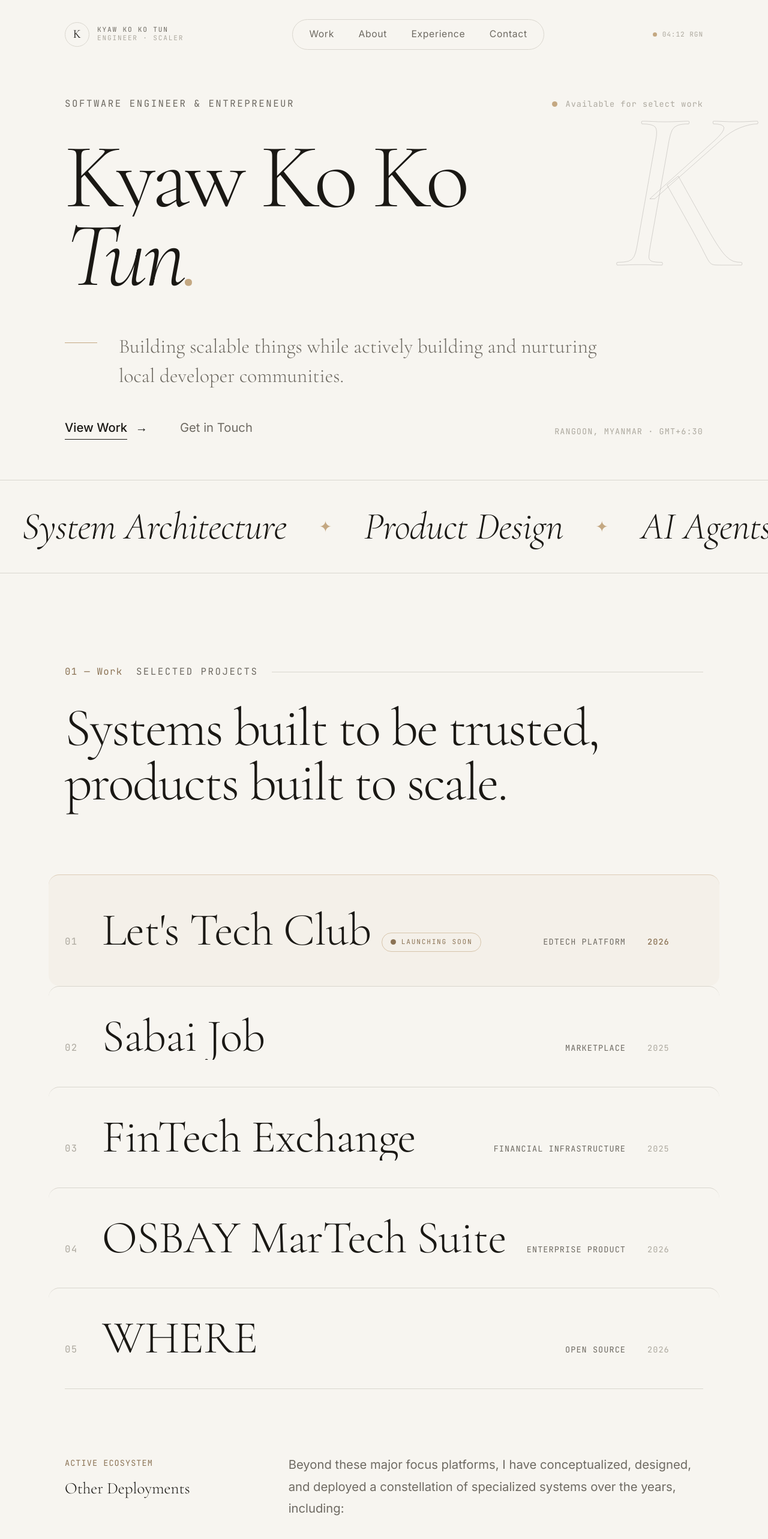
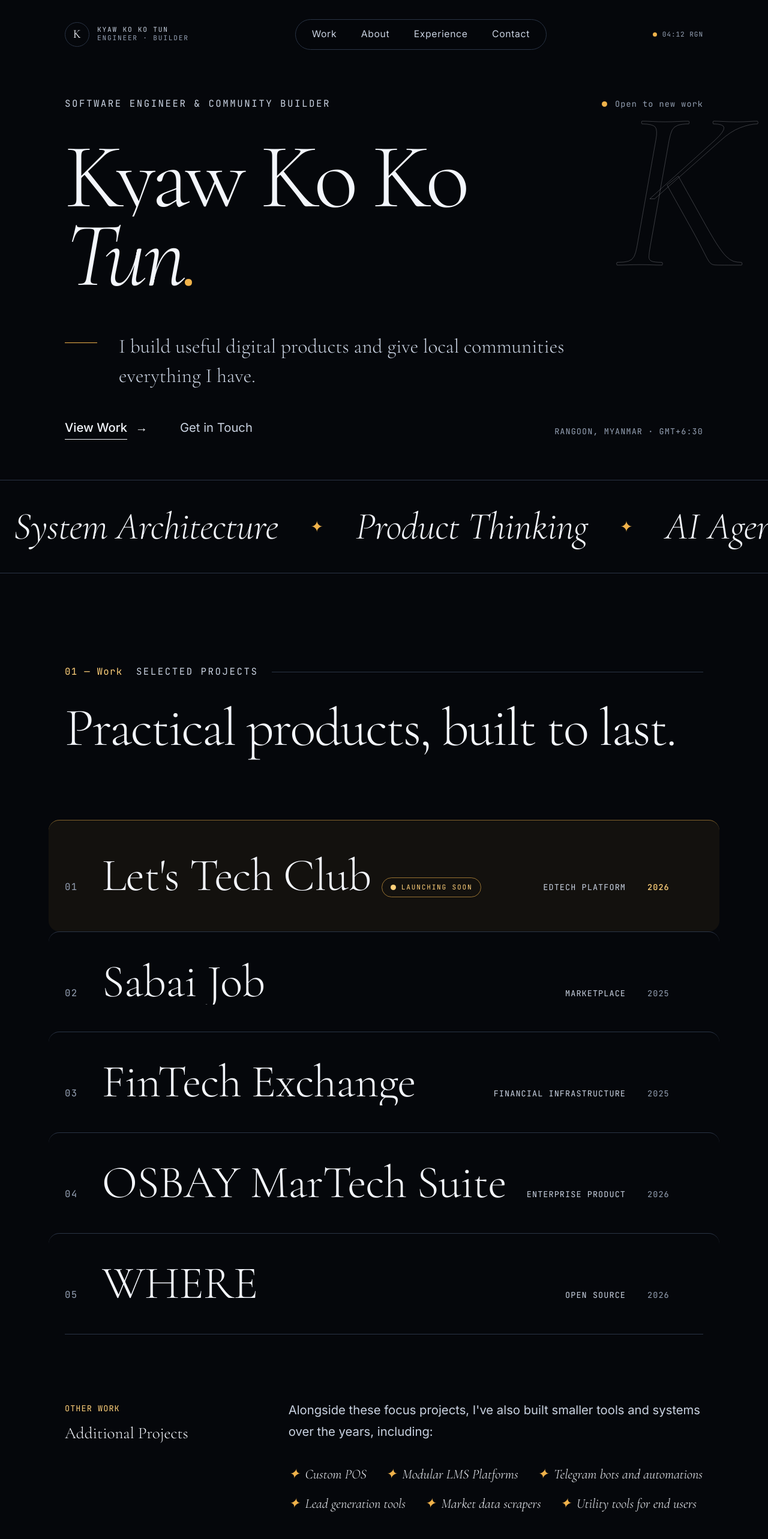
Before and after one commit to BradyTun/My-Portfolio-ReactJS, a React (Vite) app: page / in a window 1280 px wide. Shown: the top 2566 px of the page at 60% size. Built offline with nearby package versions, Linux system fonts and the light colour scheme.

Commit message:
Dark Theme

```diff
--- a/index.html
+++ b/index.html
@@ -4,7 +4,8 @@
     <meta charset="UTF-8" />
     <link rel="icon" type="image/svg+xml" href="/favicon.svg" />
     <meta name="viewport" content="width=device-width, initial-scale=1.0" />
-    <meta name="description" content="Kyaw Ko Ko Tun — Software Engineer & Entrepreneur. Full-stack systems, human-scale products. Building at the intersection of engineering precision and entrepreneurial ambition." />
+    <meta name="theme-color" content="#05070B" />
+    <meta name="description" content="Kyaw Ko Ko Tun — Software engineer focused on practical full-stack systems, thoughtful products, and community work in Myanmar." />
     <!-- Google Fonts preconnect for performance -->
     <link rel="preconnect" href="https://fonts.googleapis.com" />
     <link rel="preconnect" href="https://fonts.gstatic.com" crossorigin />
--- a/package.json
+++ b/package.json
@@ -10,6 +10,7 @@
     "preview": "vite preview"
   },
   "dependencies": {
+    "lucide-react": "^1.17.0",
     "react": "^19.2.6",
     "react-dom": "^19.2.6"
   },
--- a/src/components/Hero.jsx
+++ b/src/components/Hero.jsx
@@ -30,11 +30,11 @@ export default function Hero() {
         style={{ animationDelay: '80ms' }}
       >
         <span className="font-mono text-xs md:text-sm tracking-widest text-ink-muted uppercase">
-          Software Engineer &amp; Entrepreneur
+          Software Engineer &amp; Community Builder
         </span>
         <span className="font-mono text-xs tracking-wider text-ink-faint hidden sm:flex items-center gap-3">
           <span className="inline-block w-2 h-2 rounded-full bg-accent" />
-          Available for select work
+          Open to new work
         </span>
       </div>
 
@@ -73,8 +73,8 @@ export default function Hero() {
           {/* Thin structural line — a visual breath between name and copy */}
           <div className="w-12 h-px bg-accent mt-[0.95rem] flex-shrink-0" />
           <p className="font-display text-ink-muted leading-[1.45] max-w-3xl text-[clamp(1.35rem,2.6vw,2rem)] font-light">
-            Building scalable things while actively building
-            and nurturing local developer communities.
+            I build useful digital products and give
+            local communities everything I have.
           </p>
         </div>
       </div>
--- a/src/components/Marquee.jsx
+++ b/src/components/Marquee.jsx
@@ -4,11 +4,11 @@
 const ITEMS = [
   'Full-Stack Engineering',
   'System Architecture',
-  'Product Design',
+  'Product Thinking',
   'AI Agents',
-  'Scalable Infrastructure',
+  'Reliable Infrastructure',
   'UX Thinking',
-  'Entrepreneurship',
+  'Community Work',
 ]
 
 export default function Marquee() {
--- a/src/components/Nav.jsx
+++ b/src/components/Nav.jsx
@@ -116,7 +116,7 @@ export default function Nav() {
               Kyaw Ko Ko Tun
             </span>
             <span className="block font-mono text-[0.62rem] tracking-widest uppercase text-ink-faint">
-              Engineer · Scaler
+              Engineer · Builder
             </span>
           </span>
         </a>
--- a/src/components/Work.jsx
+++ b/src/components/Work.jsx
@@ -1,5 +1,6 @@
 import { useState } from 'react'
 import { Section, SectionHeading } from './Section'
+import { ArrowUpRight } from 'lucide-react'
 
 // ── Project data ────────────────────────────────────────────────────────────
 const PROJECTS = [
@@ -10,10 +11,10 @@ const PROJECTS = [
     category: 'EdTech Platform',
     role: 'Founder & CEO',
     description:
-      'A modern, specialized tech school and educational platform built to train the next generation of developers — curriculum, product, and infrastructure.',
+      'A practical tech education platform focused on helping the next generation of developers learn through real projects.',
     stack: ['Next.js', 'Django', 'PostgreSQL', 'AWS'],
     link: 'https://www.facebook.com/letstechclub',
-    status: 'Launching Soon ✦',
+    status: 'In Progress ✦',
     featured: true,
   },
   {
@@ -23,7 +24,7 @@ const PROJECTS = [
     category: 'Marketplace',
     role: 'Engineering & Product',
     description:
-      "A pioneering platform connecting Myanmar's blue-collar workers with verified, equitable employment opportunities in Thailand.",
+      "A platform connecting Myanmar's blue-collar workers with verified employment opportunities in Thailand.",
     stack: ['React', 'Django', 'PostgreSQL', 'Docker'],
     link: 'https://sabaijob.com',
     status: 'Live',
@@ -35,7 +36,7 @@ const PROJECTS = [
     category: 'Financial Infrastructure',
     role: 'System Architect',
     description:
-      'A high-stakes, Binance-inspired P2P financial exchange platform. Details confidential — built for trust, throughput, and security under pressure.',
+      'A P2P financial exchange project. Details are confidential; my focus was reliability, security, and clear transaction flows.',
     stack: ['React', 'Django', 'PostgreSQL', 'AWS'],
     status: 'Confidential',
   },
@@ -46,7 +47,7 @@ const PROJECTS = [
     category: 'Enterprise Product',
     role: 'Senior Software Engineer',
     description:
-      'Automated lead-searching, market research, and conversion pipelines — marketing-technology products engineered for scale and reliability.',
+      'Automated lead search, market research, and conversion workflows for marketing teams, built for reliability and steady growth.',
     stack: ['Next.js', 'Django', 'PostgreSQL', 'Docker', 'AWS'],
     status: 'In Production',
   },
@@ -57,7 +58,7 @@ const PROJECTS = [
     category: 'Open Source',
     role: 'Founder',
     description:
-      'An upcoming open-source networking platform — reimagining how people connect, share, and build community in the open.',
+      'An upcoming open-source networking platform for people to connect, share, and build community in public.',
     stack: ['Next.js', 'PostgreSQL', 'Docker'],
     status: 'Upcoming',
   },
@@ -69,18 +70,25 @@ const PROJECTS = [
 function ProjectRow({ project }) {
   const [open, setOpen] = useState(false)
 
-  const RowTag = project.link ? 'a' : 'div'
-  const rowProps = project.link
-    ? { href: project.link, target: '_blank', rel: 'noopener noreferrer' }
-    : {}
+  const toggleOpen = () => setOpen((v) => !v)
+  const onKeyDown = (e) => {
+    if (e.key === 'Enter' || e.key === ' ') {
+      e.preventDefault()
+      toggleOpen()
+    }
+  }
 
   return (
-    <RowTag
-      {...rowProps}
+    <div
       onMouseEnter={() => setOpen(true)}
       onMouseLeave={() => setOpen(false)}
+      onClick={toggleOpen}
+      onKeyDown={onKeyDown}
       onFocus={() => setOpen(true)}
       onBlur={() => setOpen(false)}
+      role="button"
+      tabIndex={0}
+      aria-expanded={open}
       className={[
         'group block border-t cursor-pointer outline-none transition-all duration-500',
         'px-4 md:px-6 -mx-4 md:-mx-6 rounded-2xl',
@@ -169,11 +177,23 @@ function ProjectRow({ project }) {
                   </span>
                 ))}
               </div>
+              {project.link && (
+                <a
+                  href={project.link}
+                  target="_blank"
+                  rel="noopener noreferrer"
+                  onClick={(e) => e.stopPropagation()}
+                  className="inline-flex items-center gap-2 font-sans text-sm text-ink-muted hover:text-ink transition-colors duration-300"
+                >
+                  View More
+                  <ArrowUpRight size={14} aria-hidden="true" />
+                </a>
+              )}
             </div>
           </div>
         </div>
       </div>
-    </RowTag>
+    </div>
   )
 }
 
@@ -183,7 +203,7 @@ export default function Work() {
       <SectionHeading
         index="01 — Work"
         eyebrow="Selected Projects"
-        title="Systems built to be trusted, products built to scale."
+        title="Practical products, built to last."
       />
       <div className="border-b border-ink-ghost">
         {PROJECTS.map((project) => (
@@ -195,25 +215,25 @@ export default function Work() {
       <div className="mt-16 md:mt-24 grid md:grid-cols-12 gap-y-8 gap-x-12">
         <div className="md:col-span-4">
           <span className="font-mono text-xs tracking-wider text-accent-dark uppercase">
-            Active Ecosystem
+            Other Work
           </span>
           <h4 className="font-display font-light text-2xl text-ink leading-tight mt-3">
-            Other Deployments
+            Additional Projects
           </h4>
         </div>
         <div className="md:col-span-8">
           <p className="font-sans text-lg text-ink-muted leading-[1.8] max-w-2xl mb-8">
-            Beyond these major focus platforms, I have conceptualized, designed,
-            and deployed a constellation of specialized systems over the years, including:
+            Alongside these focus projects, I've also built smaller tools and
+            systems over the years, including:
           </p>
           <div className="flex flex-wrap gap-x-7 gap-y-4">
             {[
               'Custom POS',
               'Modular LMS Platforms',
-              'Advanced Telegram Bots & Automations',
-              'Lead generation systems',
-              'Market scraper arrays',
-              'Direct-to-user utility tools',
+              'Telegram bots and automations',
+              'Lead generation tools',
+              'Market data scrapers',
+              'Utility tools for end users',
             ].map((tool, idx) => (
               <span key={idx} className="flex items-center gap-2 font-display italic font-light text-xl text-ink">
                 <span className="text-accent">✦</span> {tool}
--- a/src/index.css
+++ b/src/index.css
@@ -11,7 +11,7 @@
 
 @layer base {
   :root {
-    color-scheme: light;
+    color-scheme: dark;
     /* Base type scale bumped up for a more confident, readable rhythm */
     font-size: 17px;
   }
@@ -37,13 +37,12 @@
   body {
     @apply bg-canvas font-sans text-ink antialiased;
     position: relative;
-    /* Warm paper texture: an ultra-fine grid + soft corner glows.
-       Keeps the canvas from ever feeling flat or sterile. */
+    /* Dark canvas texture: subtle grid + warm glow for depth. */
     background-image:
-      radial-gradient(circle at 88% -8%, rgba(196, 168, 130, 0.14), transparent 42%),
-      radial-gradient(circle at 6% 108%, rgba(196, 168, 130, 0.1), transparent 46%),
-      linear-gradient(rgba(26, 24, 20, 0.022) 1px, transparent 1px),
-      linear-gradient(90deg, rgba(26, 24, 20, 0.022) 1px, transparent 1px);
+      radial-gradient(circle at 88% -8%, rgba(240, 178, 74, 0.18), transparent 42%),
+      radial-gradient(circle at 6% 108%, rgba(240, 178, 74, 0.14), transparent 46%),
+      linear-gradient(rgba(243, 246, 252, 0.05) 1px, transparent 1px),
+      linear-gradient(90deg, rgba(243, 246, 252, 0.05) 1px, transparent 1px);
     background-size: auto, auto, 56px 56px, 56px 56px;
     background-attachment: fixed, fixed, scroll, scroll;
   }
@@ -52,10 +51,10 @@
     min-height: 100svh;
   }
 
-  /* Warm selection tint */
+  /* High-contrast selection tint */
   ::selection {
-    background-color: rgba(196, 168, 130, 0.22);
-    color: #1A1814;
+    background-color: rgba(240, 178, 74, 0.35);
+    color: #05070B;
   }
 }
 
@@ -101,7 +100,7 @@
   /* Text stroke (outline) — for big ghosted decorative type */
   .text-outline {
     color: transparent;
-    -webkit-text-stroke: 1px rgba(26, 24, 20, 0.16);
+    -webkit-text-stroke: 1px rgba(243, 246, 252, 0.22);
   }
 }
 
--- a/tailwind.config.js
+++ b/tailwind.config.js
@@ -4,24 +4,23 @@ export default {
   theme: {
     extend: {
       // ── Color System ─────────────────────────────────────────────────────────
-      // Warm off-white canvas meets espresso ink. Every shade is temperature-
-      // corrected — no sterile grays, no pure blacks.
+      // High-contrast dark palette tuned for strong readability.
       colors: {
-        canvas: '#F7F5F0',
+        canvas: '#05070B',
         surface: {
-          DEFAULT: '#EFEDE8',
-          alt: '#E4E1D9',
+          DEFAULT: '#0D1117',
+          alt: '#151C28',
         },
         ink: {
-          DEFAULT: '#1A1814',
-          muted: '#6E6A62',
-          faint: '#ADA99F',
-          ghost: '#D9D6CE',
+          DEFAULT: '#F3F6FC',
+          muted: '#C9D2E1',
+          faint: '#95A1B4',
+          ghost: '#2A3445',
         },
         accent: {
-          DEFAULT: '#C4A882',
-          dark: '#8B7355',
-          light: '#DDD0B8',
+          DEFAULT: '#F0B24A',
+          dark: '#FFD07A',
+          light: '#FFE4B2',
         },
       },
 
```
Also changed, not shown: src/components/About.jsx (+57 -23 lines), src/components/Contact.jsx (+16 -11 lines), src/components/Experience.jsx (+7 -7 lines), 1 other file (tests, documents, lock files or other folders).
